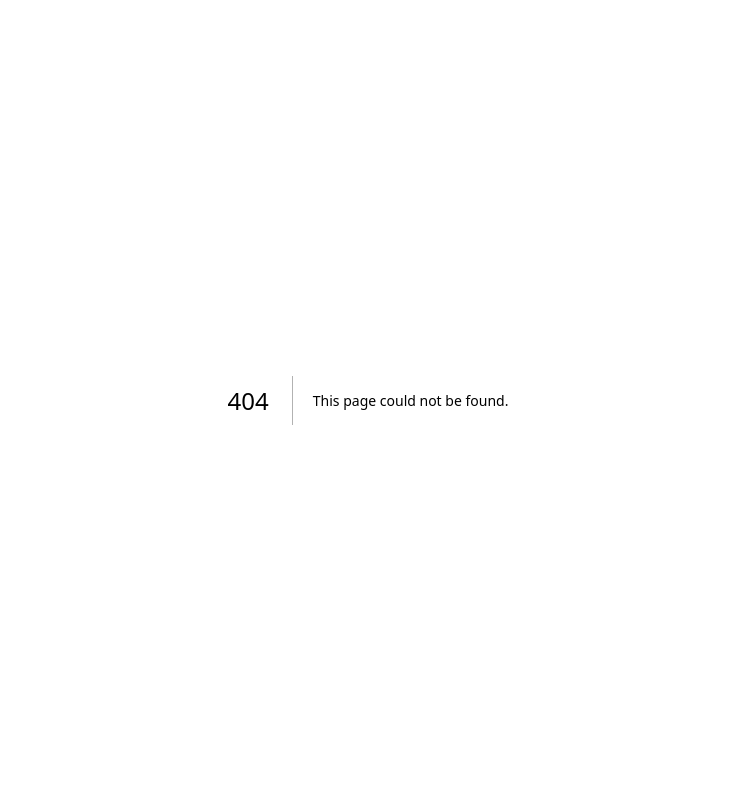
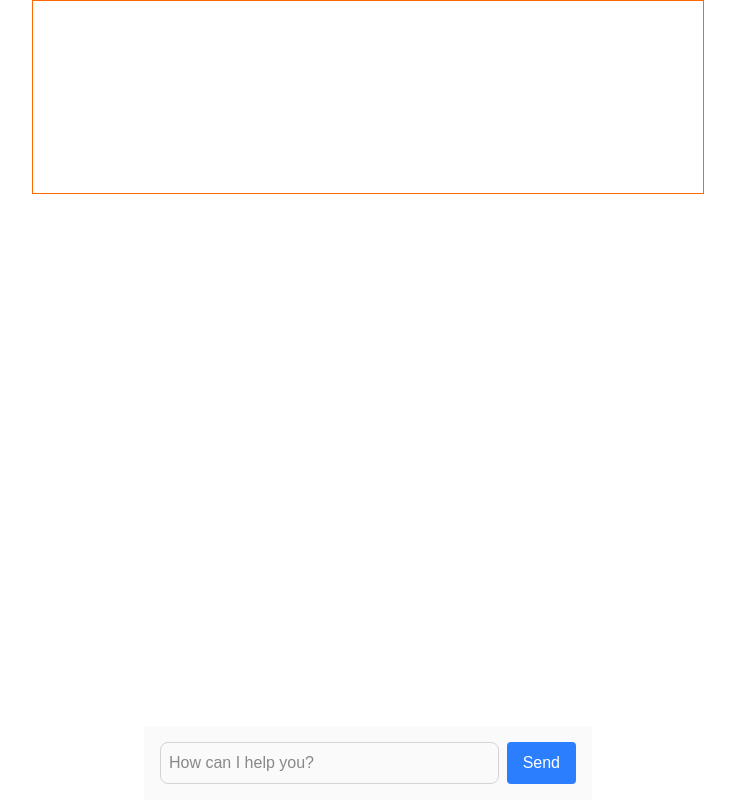
Before and after one commit to johnhm22/next16-with-vercel-ai-sdk, a Next.js app: page /ui/completion in a window 1280 px wide. Before the commit this address had no page. Shown: the whole page, without its empty margins (272-1007 px from the left). Built offline with nearby package versions, Linux system fonts and the light colour scheme.

Commit message:
Initial commit

```diff
--- /dev/null
+++ b/app/api/completion/route.ts
@@ -0,0 +1,18 @@
+import { generateText } from "ai";
+import { openai } from "@ai-sdk/openai";
+
+export async function POST(req: Request) {
+	try {
+		const { prompt } = await req.json();
+		const { text } = await generateText({
+			model: openai("gpt-4.1-nano"),
+			// prompt: "Explain what a LLM is in simple terms",
+			prompt,
+		});
+
+		return Response.json({ text });
+	} catch (err) {
+		console.error("Error generating text:", err);
+		return Response.json({ err });
+	}
+}
--- /dev/null
+++ b/app/api/stream/route.ts
@@ -0,0 +1,16 @@
+import { streamText } from "ai";
+import { openai } from "@ai-sdk/openai";
+
+export async function POST(req: Request) {
+	try {
+		const { prompt } = await req.json();
+		const result = streamText({
+			model: openai("gpt-4.1-nano"),
+			prompt,
+		});
+		return result.toUIMessageStreamResponse();
+	} catch (error) {
+		console.error("Error streaming text", error);
+		return new Response("Failed to stream text", { status: 500 });
+	}
+}
--- /dev/null
+++ b/app/api/testing/route.ts
@@ -0,0 +1,3 @@
+export async function GET() {
+	return Response.json({ result: "result sent" });
+}
--- a/app/page.tsx
+++ b/app/page.tsx
@@ -2,8 +2,9 @@ import Image from "next/image";
 
 export default function Home() {
 	return (
-    <div className="flex min-h-screen items-center justify-center bg-zinc-50 font-sans dark:bg-black">
-      <main className="flex min-h-screen w-full max-w-3xl flex-col items-center justify-between py-32 px-16 bg-white dark:bg-black sm:items-start">
+		<div className="flex min-h-screen items-center justify-center bg-zinc-100 font-sans dark:bg-black">
+			{/* <main className="border border-red-500 flex min-h-screen w-full max-w-3xl flex-col items-center justify-between py-32 px-16 bg-white dark:bg-black sm:items-start"> */}
+			<main className="border border-red-500 flex min-h-screen w-full max-w-3xl flex-col items-center justify-between py-32 px-16 bg-white dark:bg-black sm:items-start">
 				<Image
 					className="dark:invert"
 					src="/next.svg"
@@ -12,7 +13,7 @@ export default function Home() {
 					height={20}
 					priority
 				/>
-        <div className="flex flex-col items-center gap-6 text-center sm:items-start sm:text-left">
+				<div className="border border-blue-500 flex flex-col items-center gap-6 text-center sm:items-start sm:text-left">
 					<h1 className="max-w-xs text-3xl font-semibold leading-10 tracking-tight text-black dark:text-zinc-50">
 						To get started, edit the page.tsx file.
 					</h1>
--- /dev/null
+++ b/app/ui/completion/page.tsx
@@ -0,0 +1,79 @@
+"use client";
+
+import React, { useState } from "react";
+
+const CompletionPage = () => {
+	const [prompt, setPrompt] = useState(""); //user input
+	const [completion, setCompletion] = useState(""); //AI response
+	const [isLoading, setIsLoading] = useState(false);
+	const [error, setError] = useState<string | null>(null);
+
+	const complete = async (e: React.FormEvent) => {
+		// console.log("prompt", prompt);
+		e.preventDefault();
+		setIsLoading(true);
+		// setPrompt("");
+		try {
+			const response = await fetch("/api/completion", {
+				method: "POST",
+				headers: { "Content-Type": "application/json" },
+				body: JSON.stringify({ prompt }),
+			});
+			const data = await response.json();
+
+			if (!response.ok) {
+				throw new Error(data.error || "Something went wrong");
+			}
+
+			setCompletion(data.text);
+		} catch (error) {
+			console.error("Error", error);
+			setError(
+				error instanceof Error
+					? error.message
+					: "Something went wrong. Please try again"
+			);
+			// console.log("error.message: ", error);
+		} finally {
+			setIsLoading(false);
+		}
+	};
+
+	//16 mins
+	//https://www.youtube.com/watch?v=BQmbuEClULY
+
+	return (
+		<div className="flex flex-col border border-orange-500 w-full max-w-2xl py-24 mx-auto stretch">
+			{/*Display area for completion */}
+			{error ? <div className="text-red-500 mb-4">{error}</div> : null}
+			{isLoading ? (
+				<div>Loading...</div>
+			) : completion ? (
+				<div>{completion}</div>
+			) : null}
+
+			<form
+				onSubmit={complete}
+				className="mx-auto fixed bottom-0 p-4 w-full max-w-md left-0 right-0 bg-zinc-50"
+			>
+				<div className="flex gap-2">
+					<input
+						className="p-2 flex-1 border border-zinc-300 rounded-lg"
+						placeholder="How can I help you?"
+						value={prompt}
+						onChange={(e) => setPrompt(e.target.value)}
+					/>
+					<button
+						className="bg-blue-500 px-4 py-2 rounded text-white hover:bg-blue-600"
+						type="submit"
+						disabled={isLoading}
+					>
+						Send
+					</button>
+				</div>
+			</form>
+		</div>
+	);
+};
+
+export default CompletionPage;
--- /dev/null
+++ b/app/ui/stream/page.tsx
@@ -0,0 +1,63 @@
+"use client";
+
+import { useCompletion } from "@ai-sdk/react";
+import React from "react";
+
+export default function StreamPage() {
+	const {
+		input,
+		handleInputChange,
+		handleSubmit,
+		completion,
+		isLoading,
+		error,
+		setInput,
+		stop,
+	} = useCompletion({
+		api: "/api/stream",
+	});
+
+	return (
+		<div className="flex flex-col w-full max-w-md py-24 mx-auto stretch">
+			{error && <div className="text-red-500 mb-4">{error.message}</div>}
+			{isLoading && !completion && <div>Loading...</div>}
+			{/* {Display area for text} */}
+			{completion && <div className="whitespace-pre-wrap">{completion}</div>}
+
+			<form
+				// onSubmit={handleSubmit}
+				onSubmit={(e) => {
+					e.preventDefault();
+					setInput("");
+					handleSubmit(e);
+				}}
+				className="mx-auto fixed bottom-0 p-4 w-full max-w-md left-0 right-0 bg-zinc-50"
+			>
+				<div className="flex gap-2">
+					<input
+						className="p-2 flex-1 border border-zinc-300 rounded-lg"
+						placeholder="How can I help you?"
+						value={input}
+						onChange={handleInputChange}
+					/>
+					{isLoading ? (
+						<button
+							onClick={stop}
+							className="text-white bg-red-500 px-4 py-2 rounded hover:bg-red-700"
+						>
+							Stop
+						</button>
+					) : (
+						<button
+							className="bg-blue-500 px-4 py-2 rounded text-white hover:bg-blue-600"
+							type="submit"
+							disabled={isLoading}
+						>
+							Send
+						</button>
+					)}
+				</div>
+			</form>
+		</div>
+	);
+}
```
Also changed, not shown: package.json (+9 -5 lines), 2 other files (tests, documents, lock files or other folders). Lines whose indentation alone changed are shown as unchanged.
